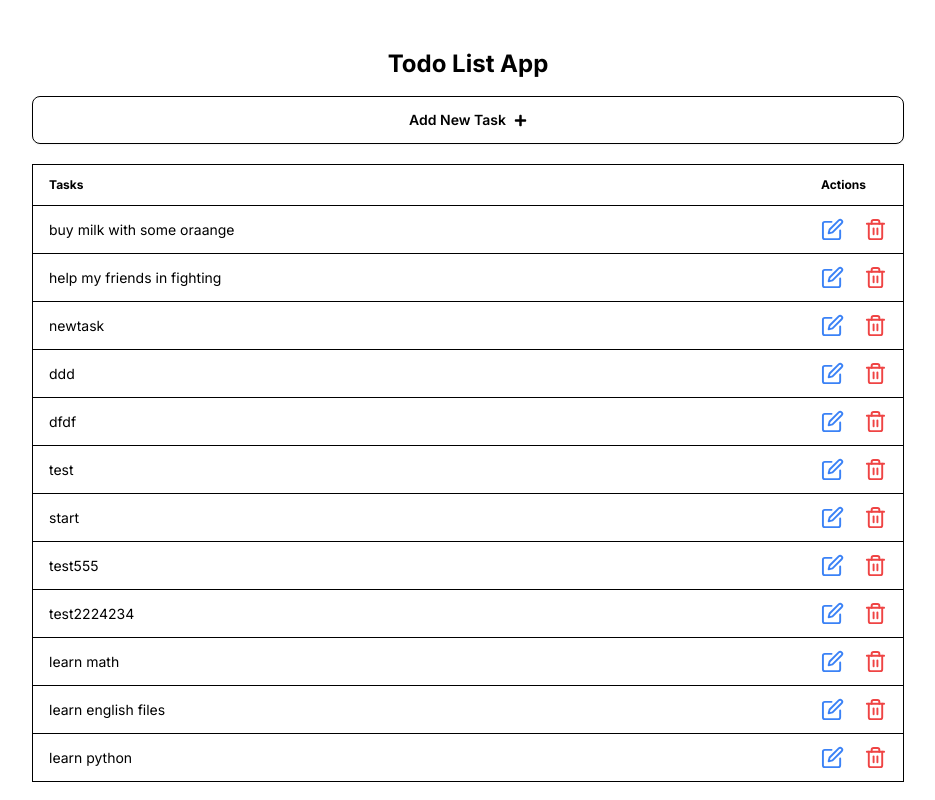
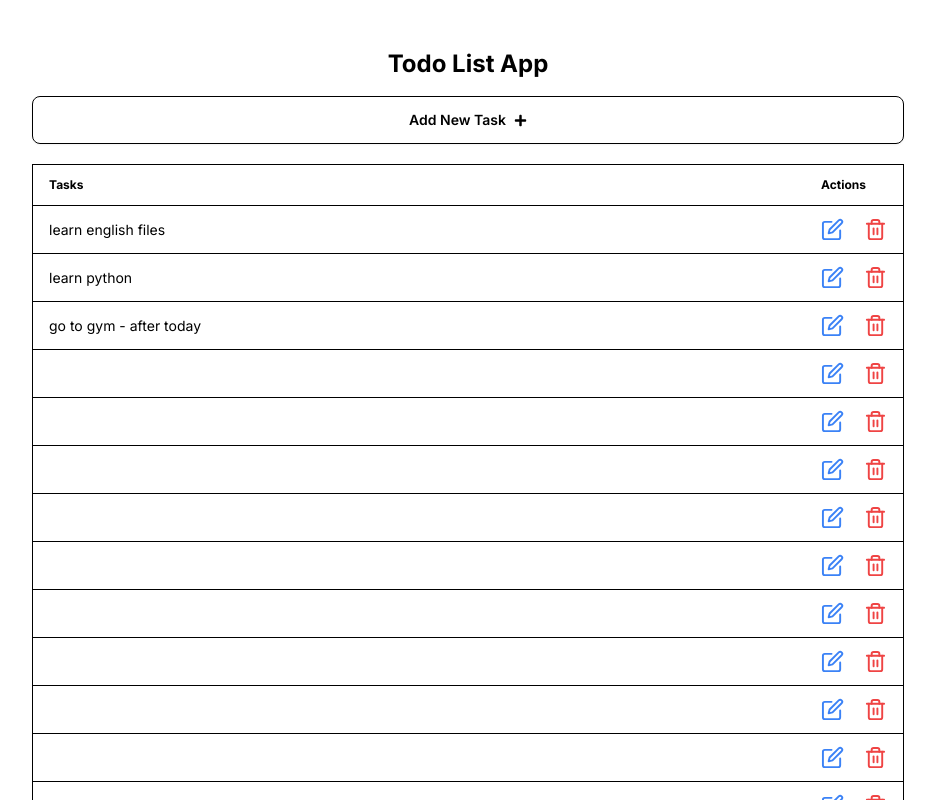
Before and after one commit to abdullahmiraz/nextjs-todo-app, a Next.js app: page / in a window 1280 px wide. Shown: the top 800 px of the page, without its empty margins (172-1107 px from the left). Built offline with nearby package versions, Linux system fonts and the light colour scheme; data requests are answered from the project's data file.

Commit message:
completed app

```diff
--- a/api.ts
+++ b/api.ts
@@ -1,36 +1,42 @@
 import { todo } from "node:test";
-import { ITask } from "./types/tasks"
+import { ITask } from "./types/tasks";
 
-const baseUrl = `http://localhost:3001`
+const baseUrl = `http://localhost:3001`;
 
-export const getAllTodos = async (): Promise<ITask[]>=>{
-    const res = await fetch(`${baseUrl}/tasks`, {cache: 'no-store'});
+export const getAllTodos = async (): Promise<ITask[]> => {
+  const res = await fetch(`${baseUrl}/tasks`, { cache: "no-store" });
   const todos = await res.json();
   return todos;
-}
+};
 
-export const addTodo = async(todo: ITask): Promise<ITask>=>{
+export const addTodo = async (todo: ITask): Promise<ITask> => {
   const res = await fetch(`${baseUrl}/tasks`, {
-        method: 'POST'   ,
+    method: "POST",
     headers: {
-            'Content-Type': 'application/json'
-        }   ,
-        body : JSON.stringify(todo)
-    })
+      "Content-Type": "application/json",
+    },
+    body: JSON.stringify(todo),
+  });
 
   const newTodo = await res.json();
-    return newTodo ;
-}
+  return newTodo;
+};
 
-export const editTodo = async(todo: ITask): Promise<ITask>=>{
+export const editTodo = async (todo: ITask): Promise<ITask> => {
   const res = await fetch(`${baseUrl}/tasks/${todo.id}`, {
-        method: 'PUT',
+    method: "PUT",
     headers: {
-            'Content-Type': 'application/json'
-        }   ,
-        body : JSON.stringify(todo)
-    })
+      "Content-Type": "application/json",
+    },
+    body: JSON.stringify(todo),
+  });
 
   const updatedTodo = await res.json();
-    return updatedTodo ;
-}
+  return updatedTodo;
+};
+
+export const deleteTodo = async (id: string): Promise<void> => {
+  await fetch(`${baseUrl}/tasks/${id}`, {
+    method: "DELETE",
+  });
+};
--- a/app/components/AddTask.tsx
+++ b/app/components/AddTask.tsx
@@ -13,10 +13,15 @@ const AddTask = () => {
 
   const handleSubmitNewTodo: FormEventHandler<HTMLFormElement> = async (e) => {
     e.preventDefault();
-    await addTodo({
-      id: uuidv4(),
-      text: newTaskValue,
-    });
+    // if theres no empty space or just empty task will not be created
+    if (newTaskValue.trim() !== "") {
+      await addTodo({
+        id: uuidv4(),
+        text: newTaskValue,
+      });
+    } else {
+      alert("Empty");
+    }
     setNewTaskValue("");
     setModalOpen(false);
     router.refresh();
@@ -37,6 +42,7 @@ const AddTask = () => {
           <div className="modal-action">
             <input
               value={newTaskValue}
+              name="task"
               onChange={(e) => setNewTaskValue(e.target.value)}
               type="text"
               placeholder="Type here"
--- a/app/components/Task.tsx
+++ b/app/components/Task.tsx
@@ -3,7 +3,7 @@ import { ITask } from "@/types/tasks";
 import React, { FormEventHandler, useState } from "react";
 import { FiEdit, FiTrash2 } from "react-icons/fi";
 import Modal from "./Modal";
-import { addTodo, editTodo } from "@/api";
+import { addTodo, deleteTodo, editTodo } from "@/api";
 import router from "next/router";
 import { useRouter } from "next/navigation";
 
@@ -23,8 +23,13 @@ const Task: React.FC<TaskProps> = ({ task }) => {
       id: task.id,
       text: taskToEdit,
     });
-    setTaskToEdit("");
     setOpenModalEdit(false);
+    router.refresh();
+  };
+
+  const handleDeleteTask = async (id: string) => {
+    await deleteTodo(id);
+    setOpenModalDelete(false);
     router.refresh();
   };
   return (
@@ -54,7 +59,28 @@ const Task: React.FC<TaskProps> = ({ task }) => {
             </div>
           </form>
         </Modal>
-        <FiTrash2 cursor={"pointer"} className="text-red-500" size={23} />
+        <FiTrash2
+          onClick={() => setOpenModalDelete(true)}
+          cursor={"pointer"}
+          className="text-red-500"
+          size={23}
+        />
+        <Modal modalOpen={openModalDelete} setModalOpen={setOpenModalDelete}>
+          <div className="flex flex-col  gap-4">
+            <h3 className="text-lg">
+              Are you sure you want to delete this task ?
+            </h3>
+
+            <div className="modal-action">
+              <button
+                onClick={() => handleDeleteTask(task.id)}
+                className="btn bg-red-500 text-white hover:text-black"
+              >
+                Yes
+              </button>
+            </div>
+          </div>
+        </Modal>
       </td>
     </tr>
   );
--- a/data/todos.json
+++ b/data/todos.json
@@ -1,45 +1,5 @@
 {
   "tasks": [
-    {
-      "id": "1",
-      "text": "buy milk with some oraange"
-    },
-    {
-      "id": "2",
-      "text": "help my friends in fighting"
-    },
-    {
-      "id": "3",
-      "text": "newtask"
-    },
-    {
-      "id": "3",
-      "text": "ddd"
-    },
-    {
-      "id": "3",
-      "text": "dfdf"
-    },
-    {
-      "id": "3",
-      "text": "test"
-    },
-    {
-      "id": "4",
-      "text": "start"
-    },
-    {
-      "id": "5",
-      "text": "test555"
-    },
-    {
-      "id": "5",
-      "text": "test2224234"
-    },
-    {
-      "id": "28",
-      "text": "learn math"
-    },
     {
       "id": "28",
       "text": "learn english files"
@@ -47,6 +7,65 @@
     {
       "id": "3135d0a8-de06-4073-b86c-55712dab24be",
       "text": "learn python"
+    },
+    {
+      "id": "5fd0b740-b9d6-41b5-9d58-73bbc1b8ff36",
+      "text": "go to gym - after today"
+    },
+    {
+      "id": "6528f651-7474-4576-8e21-121da4890e1a",
+      "text": ""
+    },
+    {
+      "id": "5971c058-697e-4dba-855b-f42ca1b272e8",
+      "text": ""
+    },
+    {
+      "id": "1221a1f0-38ed-4f12-b613-6c58f2116b91",
+      "text": ""
+    },
+    {
+      "id": "3cf399f3-c5ea-4e42-b8d3-01c1992c29ef",
+      "text": ""
+    },
+    {
+      "id": "8be05b06-b1b4-42bb-add5-7fa842f29354"
+    },
+    {
+      "id": "cf8b5b8d-3a8a-4ec2-80a7-ff297f5c815e",
+      "text": ""
+    },
+    {
+      "id": "92bad773-265e-4513-91e4-91dcad5747a3",
+      "text": ""
+    },
+    {
+      "id": "383e4197-cba1-46de-bc09-1b04c7740158",
+      "text": ""
+    },
+    {
+      "id": "89187af1-09e3-439e-9199-0d1c47154053",
+      "text": ""
+    },
+    {
+      "id": "5f3e47ed-5491-453f-b450-bb1b9abb01c0",
+      "text": "  "
+    },
+    {
+      "id": "ba1277ea-f554-4f55-ba00-3b7387812bbf",
+      "text": "vsdvfs"
+    },
+    {
+      "id": "8b6f9f22-dca9-47e4-b5e7-a32b596a3281",
+      "text": "dfdf"
+    },
+    {
+      "id": "b2e848f7-e8bc-43db-9d09-8af4602dbba4",
+      "text": "dfdf"
+    },
+    {
+      "id": "087802cb-d0ea-42f5-bd44-76778431a4ac",
+      "text": "test"
     }
   ]
 }
```
Lines whose indentation alone changed are shown as unchanged.
